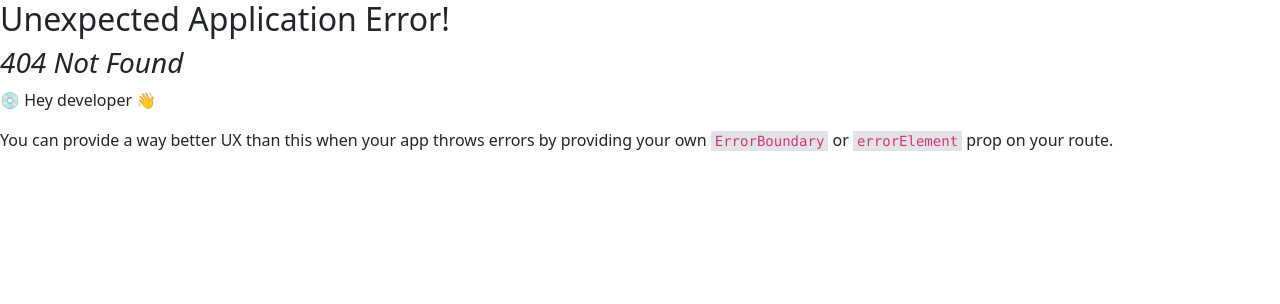
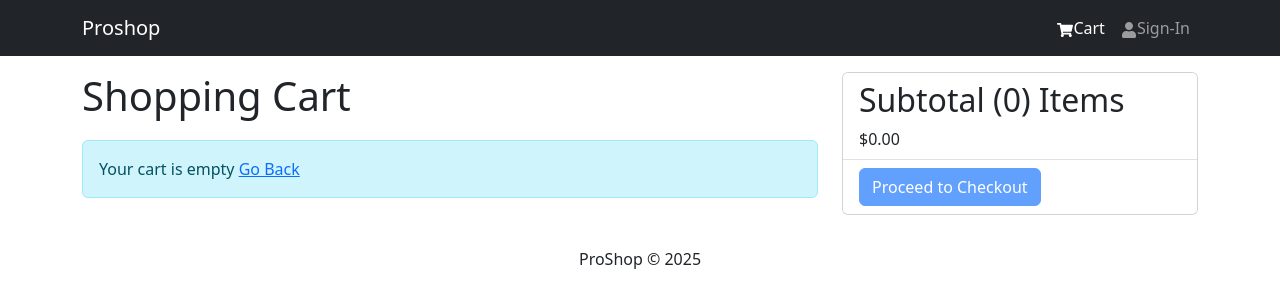
Before and after one commit to Foisal97/e-commerce, a React (Vite) app in the folder frontend/: page /cart in a window 1280 px wide. Before the commit this address had no page. Shown: the top 304 px of the page. Built offline with nearby package versions, Linux system fonts and the light colour scheme.

Commit message:
added cart screen

```diff
--- a/frontend/src/main.jsx
+++ b/frontend/src/main.jsx
@@ -13,12 +13,14 @@
 import App from './App.jsx'
 import HomeScreen from './screens/HomeScreen.jsx';
 import ProductScreen from './screens/ProductScreen.jsx';
+import CartScreen from './screens/CartScreen.jsx';
 
 const router = createBrowserRouter(
   createRoutesFromElements(
     <Route path="/" element={<App/>}>
       <Route index={true} path="/" element={<HomeScreen/>}/>
       <Route path="/product/:id" element={<ProductScreen/>}/>
+      <Route path="/cart" element={<CartScreen/>}/>
 
     </Route>
   )
--- /dev/null
+++ b/frontend/src/screens/CartScreen.jsx
@@ -0,0 +1,89 @@
+import { Link, useNavigate } from "react-router-dom";
+import { useDispatch, useSelector } from "react-redux";
+import {
+  Row,
+  Col,
+  Image,
+  ListGroup,
+  Form,
+  Button,
+  Card,
+} from "react-bootstrap";
+import { FaTrash } from "react-icons/fa";
+import Message from "../components/Message";
+import { addToCart } from "../slices/cartSlice";
+
+
+const CartScreen = () => {
+  const navigate = useNavigate();
+  const dispatch = useDispatch();
+
+  const cart = useSelector((state) => state.cart);
+  const { cartItems } = cart;
+  const addToCartHandler = async(product, qty) =>{
+    dispatch(addToCart({...product, qty}))
+  }
+  return (
+    <Row>
+      <Col md={8}>
+        <h1 style={{ marginBottom: "20px" }}>Shopping Cart</h1>
+        {cartItems.length === 0 ? (
+          <Message>
+            Your cart is empty <Link to="/">Go Back</Link>
+          </Message>
+        ) : (
+          <ListGroup variant="flush">
+            {cartItems.map((item) => (
+              <ListGroup.Item key={item._id}>
+                <Row>
+                  <Col md={2}>
+                    <Image src={item.image} alt={item.name} fluid rounded />
+                  </Col>
+                  <Col md={3}>
+                    <Link to={`/product/${item._id}`}>{item.name}</Link>
+                  </Col>
+                  <Col md={2}>${item.price}</Col>
+                  <Col md={2}>
+                    <Form.Control
+                      as="select"
+                      value={item.qty}
+                      onChange={(e) => addToCartHandler(item, Number(e.target.value))}
+                    >
+                      {[...Array(item.countInStock).keys()].map((x) => (
+                        <option key={x + 1} value={x + 1}>
+                          {x + 1}
+                        </option>
+                      ))}
+                    </Form.Control>
+                  </Col>
+                  <Col md={2}>
+                  <Button type="button" varriant="light">
+                    <FaTrash></FaTrash>
+                  </Button>
+                  </Col>
+                </Row>
+              </ListGroup.Item>
+            ))}
+          </ListGroup>
+        )}
+      </Col>
+      <Col md={4}>
+      <Card>
+        <ListGroup variant="flush">
+            <ListGroup.Item>
+                <h2>Subtotal ({cartItems.reduce((acc, item)=> acc+item.qty, 0)}) Items</h2>
+                ${cartItems.reduce((acc, item)=> acc+ item.qty * item.price, 0).toFixed(2)}
+            </ListGroup.Item>
+            <ListGroup.Item>
+                <Button type="button" className="btn-block" disabled={ cartItems.length === 0}>
+                    Proceed to Checkout
+                </Button>
+            </ListGroup.Item>
+        </ListGroup>
+      </Card>
+      </Col>
+    </Row>
+  );
+};
+
+export default CartScreen;
```
